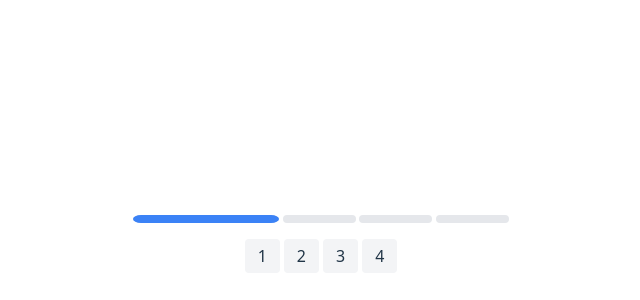
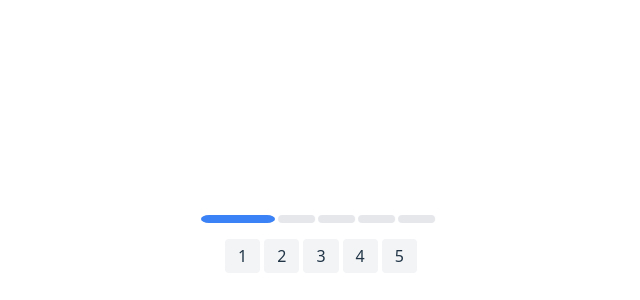
Before and after one commit to anshulkc/segmented-bar, a React (Vite) app: page / in a window 1280 px wide. Shown: the part 156-456 px from the top of the page, without its empty margins (319-959 px from the left). Built offline with nearby package versions, Linux system fonts and the light colour scheme.

Commit message:
made the blue color gpu accelerated

```diff
--- a/src/App.tsx
+++ b/src/App.tsx
@@ -4,7 +4,7 @@ import { SegmentedProgressBar } from "./segmented-bar";
 export function SegmentedProgressBarDemo() {
   const [activeIndex, setActiveIndex] = useState(0);
 
-  const totalSteps = 4;
+  const totalSteps = 5;
 
   const handleClick = (i: number) => {
     setActiveIndex(i);
@@ -12,7 +12,7 @@ export function SegmentedProgressBarDemo() {
 
   return (
     <div className="fixed inset-0 flex w-full flex-col items-center justify-center gap-4">
-      <div className="w-96">
+      <div className="w-60">
         <SegmentedProgressBar
           totalSteps={totalSteps}
           activeIndex={activeIndex}
--- a/src/segmented-bar.tsx
+++ b/src/segmented-bar.tsx
@@ -30,34 +30,38 @@ function Segment({
 }) {
   const isActive = index === activeIndex;
 
-  // Left position (percent of container)
-  // Added the 1 to adjust for the widthPct gap
-  const leftPct =
-    index <= activeIndex ? (index * unitPct) + 1 : (index + 1) * unitPct;
+  // 1) Base (static) placement: never animates
+  const baseLeftPct = index * unitPct;     // stays constant; no transition on 'left'
+  const widthPct = unitPct - 1.2;                // 1 unit (active visual double comes from scaleX)
 
-  //
+  // 2) Transform-only motion
+  // Move segments to the RIGHT of the active by exactly one base slot.
+  const offset =
+    index > activeIndex ? "translateX(100%)" : "translateX(0)";
 
-  // Base width is one "unit"; active doubles visually with scaleX(2)
-  // Added the -1 for the gap
-  const widthPct = unitPct - 1;
-
-  // Transforms-only for the doubling
-  const transform = isActive ? "scaleX(2)" : "scaleX(1)";
-  const transformOrigin = "left center";
+  const scale  = isActive ? "scaleX(2)" : "scaleX(1)";
+  const transform = `${offset} ${scale}`;
+  const transformOrigin = "left center";   // active grows to the right
 
   return (
     <div
-      className="absolute top-0 h-full rounded-full bg-gray-200 transition-[left,transform] duration-300"
+      className="absolute top-0 h-full rounded-full bg-gray-200 transition-transform duration-300"
       style={{
-        left: `${leftPct}%`,
+        left: `${baseLeftPct}%`,   // static; not transitioned
         width: `${widthPct}%`,
         transform,
         transformOrigin,
+        willChange: "transform",
       }}
     >
+      {/* Blue overlay fades in via opacity (compositor-friendly) */}
       <div
         className="w-full h-full rounded-full bg-blue-500 transition-opacity duration-300"
-        style={{ opacity: index === activeIndex ? 1 : 0 }}
+        style={{
+          opacity: isActive ? 1 : 0,
+          willChange: 'opacity',
+        }}
+
       />
     </div>
   );
```
